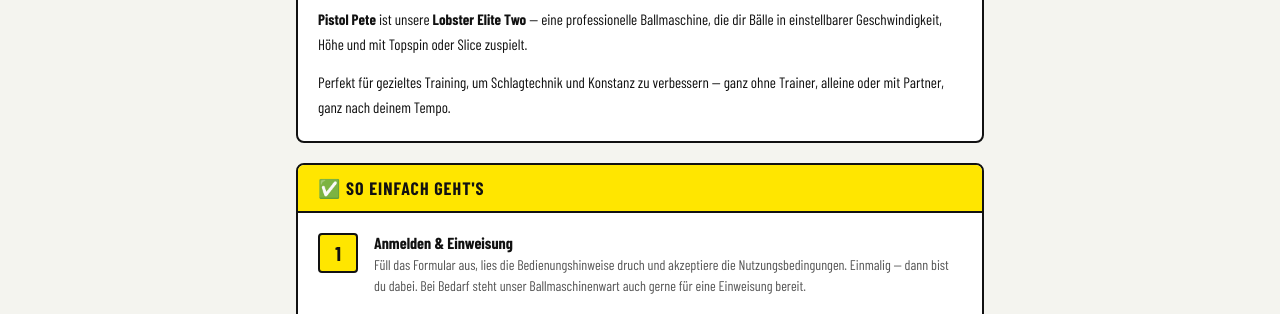
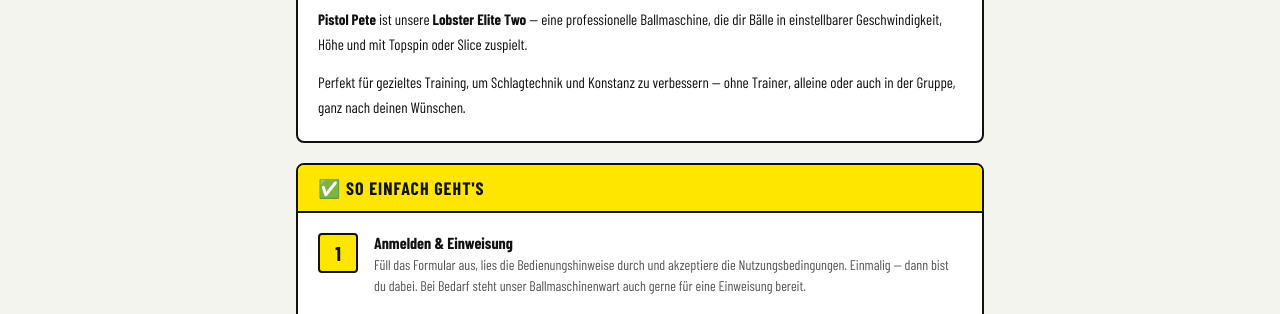
Before and after one commit to dIRTingg/pistol-pete, a Next.js app: page /mitmachen in a window 1280 px wide. Shown: the part 632-946 px from the top of the page. Built offline with nearby package versions, Linux system fonts and the light colour scheme; a web font is replaced by a local one.

Commit message:
Mitmachen: Textanpassung

```diff
--- a/src/app/mitmachen/page.tsx
+++ b/src/app/mitmachen/page.tsx
@@ -53,7 +53,7 @@
               <strong>Pistol Pete</strong> ist unsere <strong>Lobster Elite Two</strong> — eine professionelle Ballmaschine, die dir Bälle in einstellbarer Geschwindigkeit, Höhe und mit Topspin oder Slice zuspielt.
             </p>
             <p style={{ margin: 0 }}>
-              Perfekt für gezieltes Training, um Schlagtechnik und Konstanz zu verbessern — ganz ohne Trainer, alleine oder mit Partner, ganz nach deinem Tempo.
+              Perfekt für gezieltes Training, um Schlagtechnik und Konstanz zu verbessern — ohne Trainer, alleine oder auch in der Gruppe, ganz nach deinen Wünschen.
             </p>
           </div>
         </div>
@@ -64,7 +64,7 @@
             ✅ So einfach geht's
           </div>
           <div style={{ padding: 20 }}>
-            <Step num="1" title="Anmelden & Einweisung" desc="Füll das Formular aus, lies die Bedienungshinweise druch und akzeptiere die Nutzungsbedingungen. Einmalig — dann bist du dabei. Bei Bedarf steht unser Ballmaschinenwart auch gerne für eine Einweisung bereit." />
+            <Step num="1" title="Anmelden & Einweisung" desc="Füll das Formular aus, lies die Bedienungshinweise durch und akzeptiere die Nutzungsbedingungen. Einmalig — dann bist du dabei. Bei Bedarf steht unser Ballmaschinenwart auch gerne für eine Einweisung bereit." />
             <Step num="2" title="App öffnen & einchecken" desc="Öffne die Pistol Pete App, trag Datum und Dauer ein, und checke ein. Der Zahlencode für das Schloss erscheint automatisch." />
             <Step num="3" title="Loslegen" desc="Maschine auf den Platztransportieren und ausrichten, Bälle einfüllen, Training starten. Nach der Nutzung Maschine zurückstellen und Schloss sichern." />
           </div>
```
